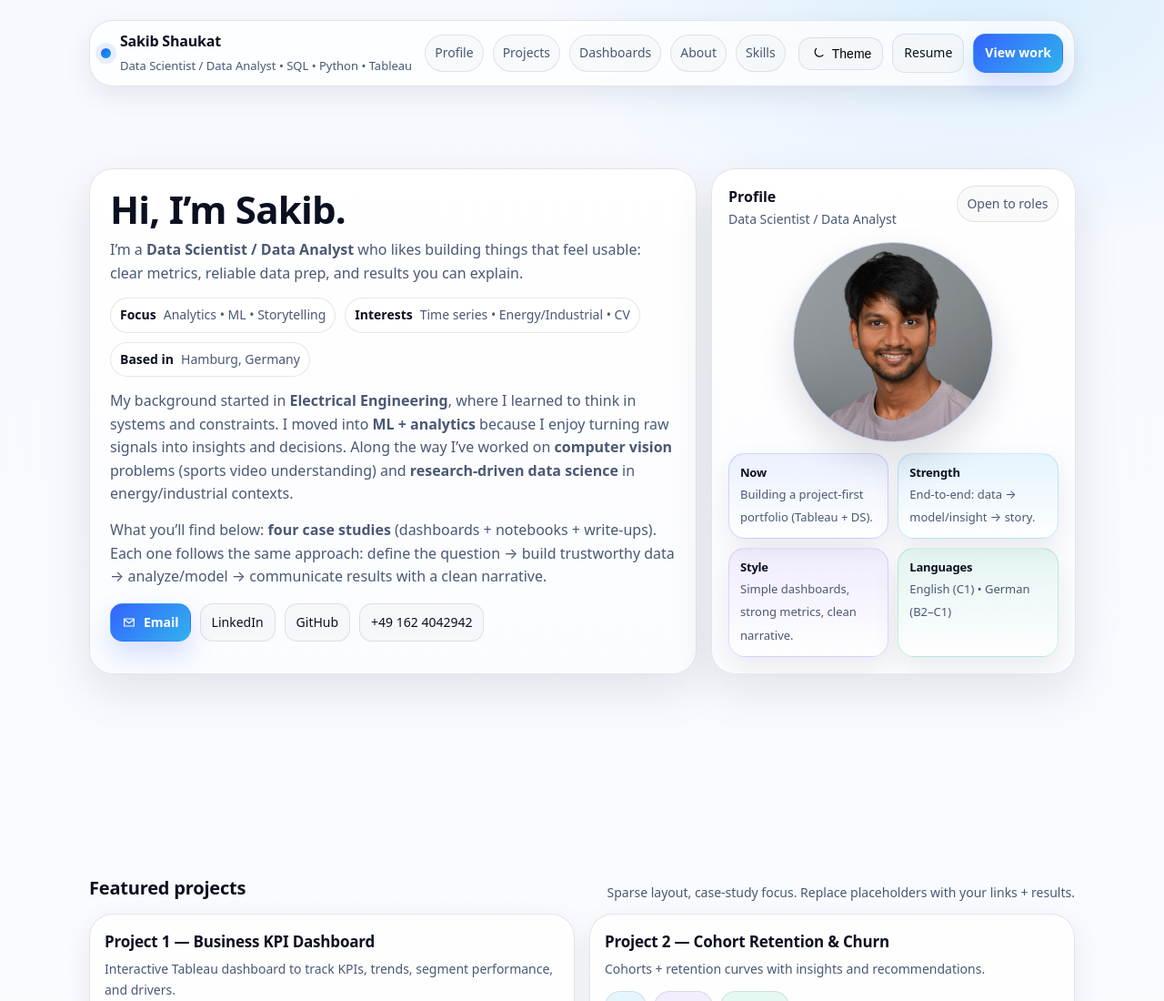
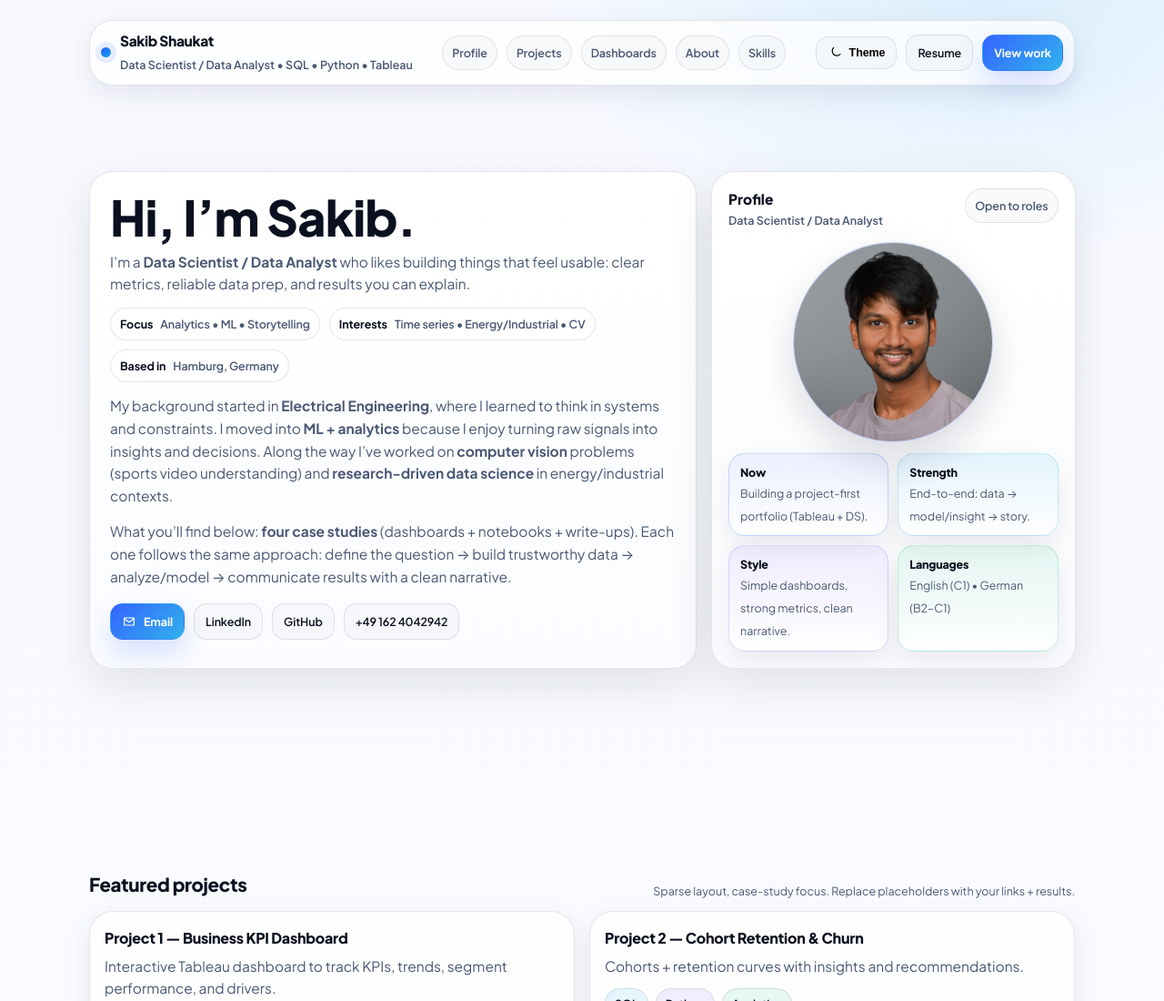
Before and after one commit to sak-ib/sak-ib.github.io, a plain HTML site: page index.html in a window 1280 px wide. Shown: the top 1100 px of the page at 91% size. Drawn offline with Linux system fonts and the light colour scheme.

Commit message:
Refactor typography and font settings in index.html
Updated typography styles and improved font settings throughout the document.

```diff
--- a/index.html
+++ b/index.html
@@ -11,6 +11,11 @@
   <meta property="og:description" content="Analytics case studies, Tableau dashboards, and applied ML projects." />
   <meta property="og:type" content="website" />
 
+  <!-- Typography: premium, modern sans -->
+  <link rel="preconnect" href="https://fonts.googleapis.com">
+  <link rel="preconnect" href="https://fonts.gstatic.com" crossorigin>
+  <link href="https://fonts.googleapis.com/css2?family=Plus+Jakarta+Sans:wght@400;500;600;700;800&display=swap" rel="stylesheet">
+
   <style>
     /* =========================
        Theme tokens
@@ -22,6 +27,18 @@
 
       --dur: 240ms;
       --ease: cubic-bezier(.2,.8,.2,1);
+
+      /* Type */
+      --font-sans: "Plus Jakarta Sans", ui-sans-serif, system-ui, -apple-system, Segoe UI, Roboto, Helvetica, Arial;
+      --font-mono: ui-monospace, SFMono-Regular, Menlo, Monaco, Consolas, "Liberation Mono", "Courier New", monospace;
+
+      /* Responsive type scale */
+      --fs-body: clamp(15.5px, 0.95vw, 17px);
+      --fs-small: clamp(12.5px, 0.75vw, 13.5px);
+      --fs-h1: clamp(40px, 4.2vw, 56px);
+      --fs-h2: clamp(18px, 1.6vw, 22px);
+      --fs-h3: clamp(16px, 1.25vw, 18px);
+      --fs-subtitle: clamp(15.5px, 1.1vw, 18px);
 
       /* Light default */
       --bg0:#f7f9ff;
@@ -83,7 +100,12 @@
     html{ scroll-behavior:smooth; }
     body{
       margin:0;
-      font-family: ui-sans-serif, system-ui, -apple-system, Segoe UI, Roboto, Helvetica, Arial, "Apple Color Emoji", "Segoe UI Emoji";
+      font-family: var(--font-sans);
+      font-size: var(--fs-body);
+      -webkit-font-smoothing: antialiased;
+      -moz-osx-font-smoothing: grayscale;
+      text-rendering: optimizeLegibility;
+
       color: var(--text);
       background:
         radial-gradient(900px 520px at 15% -10%, var(--heroGlow1), transparent 55%),
@@ -145,8 +167,11 @@
     }
     html[data-theme="dark"] .dot{ box-shadow: 0 0 0 6px rgba(122,162,255,0.14); }
 
-    .brand strong{ letter-spacing:-0.2px; }
-    .brand small{ color: var(--muted); font-size:13px; }
+    .brand strong{
+      letter-spacing:-0.35px;
+      font-weight: 800;
+    }
+    .brand small{ color: var(--muted); font-size: var(--fs-small); font-weight: 600; }
 
     .nav{ display:flex; gap:10px; flex-wrap:wrap; justify-content:center; }
     .pill{
@@ -154,7 +179,9 @@
       border:1px solid var(--line);
       border-radius:999px;
       background: var(--pillBg);
-      font-size:14px;
+      font-size: var(--fs-small);
+      font-weight: 600;
+      letter-spacing: -0.1px;
       color: var(--muted);
       transition: transform var(--dur) var(--ease), border-color var(--dur) var(--ease), background var(--dur) var(--ease), color var(--dur) var(--ease);
     }
@@ -175,7 +202,9 @@
       border-radius: 14px;
       border: 1px solid var(--line);
       background: var(--pillBg);
-      font-size:14px;
+      font-size: var(--fs-small);
+      font-weight: 600;
+      letter-spacing: -0.1px;
       transition: transform var(--dur) var(--ease), border-color var(--dur) var(--ease), background var(--dur) var(--ease);
       cursor:pointer;
     }
@@ -187,12 +216,13 @@
       transform: translateY(-1px);
     }
     html[data-theme="dark"] .btn:hover{ border-color: rgba(122,162,255,0.45); }
+    html[data-theme="dark"] .btn svg{ stroke: currentColor; }
 
     .btnPrimary{
       border-color: transparent;
       background: linear-gradient(135deg, rgba(41,91,255,0.95), rgba(14,165,233,0.85));
       color: #ffffff;
-      font-weight: 650;
+      font-weight: 700;
       box-shadow: 0 14px 30px rgba(41,91,255,0.18);
     }
     html[data-theme="dark"] .btnPrimary{
@@ -234,14 +264,16 @@
 
     h1{
       margin: 0 0 10px;
-      font-size: 42px;
-      letter-spacing:-0.8px;
-      line-height:1.05;
+      font-size: var(--fs-h1);
+      font-weight: 800;
+      letter-spacing:-0.9px;
+      line-height:1.03;
     }
     .subtitle{
       margin:0;
       color: var(--muted);
-      font-size: 16px;
+      font-size: var(--fs-subtitle);
+      line-height: 1.55;
       max-width: 78ch;
     }
 
@@ -253,10 +285,12 @@
       border:1px solid var(--line);
       background: rgba(255,255,255,0.75);
       color: var(--muted);
-      font-size: 14px;
+      font-size: var(--fs-small);
+      font-weight: 600;
+      letter-spacing: -0.1px;
     }
     html[data-theme="dark"] .badge{ background: rgba(255,255,255,0.06); }
-    .badge b{ color: var(--text); font-weight:650; }
+    .badge b{ color: var(--text); font-weight:700; }
 
     .cta{ display:flex; gap:10px; flex-wrap:wrap; margin-top:16px; }
 
@@ -265,7 +299,7 @@
       display:flex; align-items:flex-start; justify-content:space-between; gap:12px;
       padding:18px 18px 0;
     }
-    .mini{ color: var(--muted); font-size:14px; }
+    .mini{ color: var(--muted); font-size: var(--fs-small); font-weight: 600; }
 
     .photo{
       margin: 14px auto 12px;
@@ -312,8 +346,8 @@
       background: rgba(255,255,255,0.05);
     }
     .block:hover{ transform: translateY(-2px); }
-    .block b{ display:block; font-size:13px; letter-spacing:-0.2px; }
-    .block span{ color: var(--muted); font-size:13px; }
+    .block b{ display:block; font-size: var(--fs-small); font-weight: 800; letter-spacing:-0.2px; }
+    .block span{ color: var(--muted); font-size: var(--fs-small); }
 
     .block.b1{ border-color: rgba(41,91,255,0.22); background: linear-gradient(180deg, rgba(41,91,255,0.08), rgba(255,255,255,0.75)); }
     .block.b2{ border-color: rgba(14,165,233,0.22); background: linear-gradient(180deg, rgba(14,165,233,0.10), rgba(255,255,255,0.75)); }
@@ -332,8 +366,13 @@
       gap:12px; flex-wrap:wrap;
       margin: 0 0 12px;
     }
-    h2{ margin:0; font-size: 20px; letter-spacing:-0.2px; }
-    .hint{ margin:0; color:var(--muted); font-size:14px; }
+    h2{
+      margin:0;
+      font-size: var(--fs-h2);
+      font-weight: 750;
+      letter-spacing:-0.35px;
+    }
+    .hint{ margin:0; color:var(--muted); font-size: var(--fs-small); }
 
     /* =========================
        Projects grid
@@ -362,15 +401,21 @@
     html[data-theme="dark"] .proj:hover{ border-color: rgba(122,162,255,0.35); }
 
     .proj .inner{ padding: 16px; }
-    .proj h3{ margin:0 0 6px; font-size: 17px; letter-spacing:-0.2px; }
-    .proj p{ margin:0; color: var(--muted); font-size:14px; }
+    .proj h3{
+      margin:0 0 6px;
+      font-size: var(--fs-h3);
+      font-weight: 750;
+      letter-spacing:-0.25px;
+    }
+    .proj p{ margin:0; color: var(--muted); font-size: var(--fs-body); }
 
     .tags{ display:flex; gap:8px; flex-wrap:wrap; margin-top: 12px; }
     .tag{
       padding: 6px 10px;
       border-radius: 999px;
       border:1px solid var(--line);
-      font-size: 13px;
+      font-size: var(--fs-small);
+      font-weight: 600;
       color: var(--text);
       background: rgba(41,91,255,0.07);
     }
@@ -387,7 +432,8 @@
       padding:8px 10px;
       border-radius: 12px;
       border: 1px solid var(--linkBorder);
-      font-size: 13px;
+      font-size: var(--fs-small);
+      font-weight: 650;
       color: var(--linkText);
       background: var(--linkBg);
       transition: transform var(--dur) var(--ease), background var(--dur) var(--ease), border-color var(--dur) var(--ease);
@@ -421,8 +467,13 @@
       padding: 16px;
     }
     html[data-theme="dark"] .panel{ background: rgba(255,255,255,0.05); }
-    .panel h3{ margin:0 0 8px; font-size: 16px; }
-    .panel ul{ margin:0; padding-left: 18px; color: var(--muted); }
+    .panel h3{
+      margin:0 0 8px;
+      font-size: var(--fs-h3);
+      font-weight: 750;
+      letter-spacing:-0.2px;
+    }
+    .panel ul{ margin:0; padding-left: 18px; color: var(--muted); font-size: var(--fs-body); }
     .panel li{ margin:8px 0; }
 
     .chips{ display:flex; gap:10px; flex-wrap:wrap; margin-top: 10px; }
@@ -430,7 +481,8 @@
       padding: 7px 10px;
       border-radius: 999px;
       border:1px solid var(--line);
-      font-size: 13px;
+      font-size: var(--fs-small);
+      font-weight: 600;
       color: var(--muted);
       background: var(--pillBg);
     }
@@ -458,7 +510,8 @@
       border-top: 1px solid var(--line);
       color: var(--muted);
       display:flex; gap:12px; flex-wrap:wrap; align-items:center; justify-content:space-between;
-      font-size: 14px;
+      font-size: var(--fs-small);
+      font-weight: 600;
     }
 
     @media (prefers-reduced-motion: reduce){
@@ -467,6 +520,22 @@
       .reveal{ opacity:1; transform:none; }
     }
   </style>
+
+  <script type="application/ld+json">
+  {
+    "@context":"https://schema.org",
+    "@type":"Person",
+    "name":"Sakib Shaukat",
+    "jobTitle":"Data Scientist / Data Analyst",
+    "email":"mailto:17shaukat@gmail.com",
+    "telephone":"+49 162 4042942",
+    "address":{"@type":"PostalAddress","addressLocality":"Hamburg","addressCountry":"DE"},
+    "sameAs":[
+      "https://www.linkedin.com/in/sakib-shaukat/",
+      "https://github.com/sak-ib"
+    ]
+  }
+  </script>
 </head>
 
 <body>
@@ -566,7 +635,7 @@
           <div class="card reveal" aria-label="Profile photo and quick facts">
             <div class="profileTop">
               <div>
-                <div style="font-weight:650;">Profile</div>
+                <div style="font-weight:800;">Profile</div>
                 <div class="mini">Data Scientist / Data Analyst</div>
               </div>
               <span class="pill" style="cursor:default;">Open to roles</span>
```
